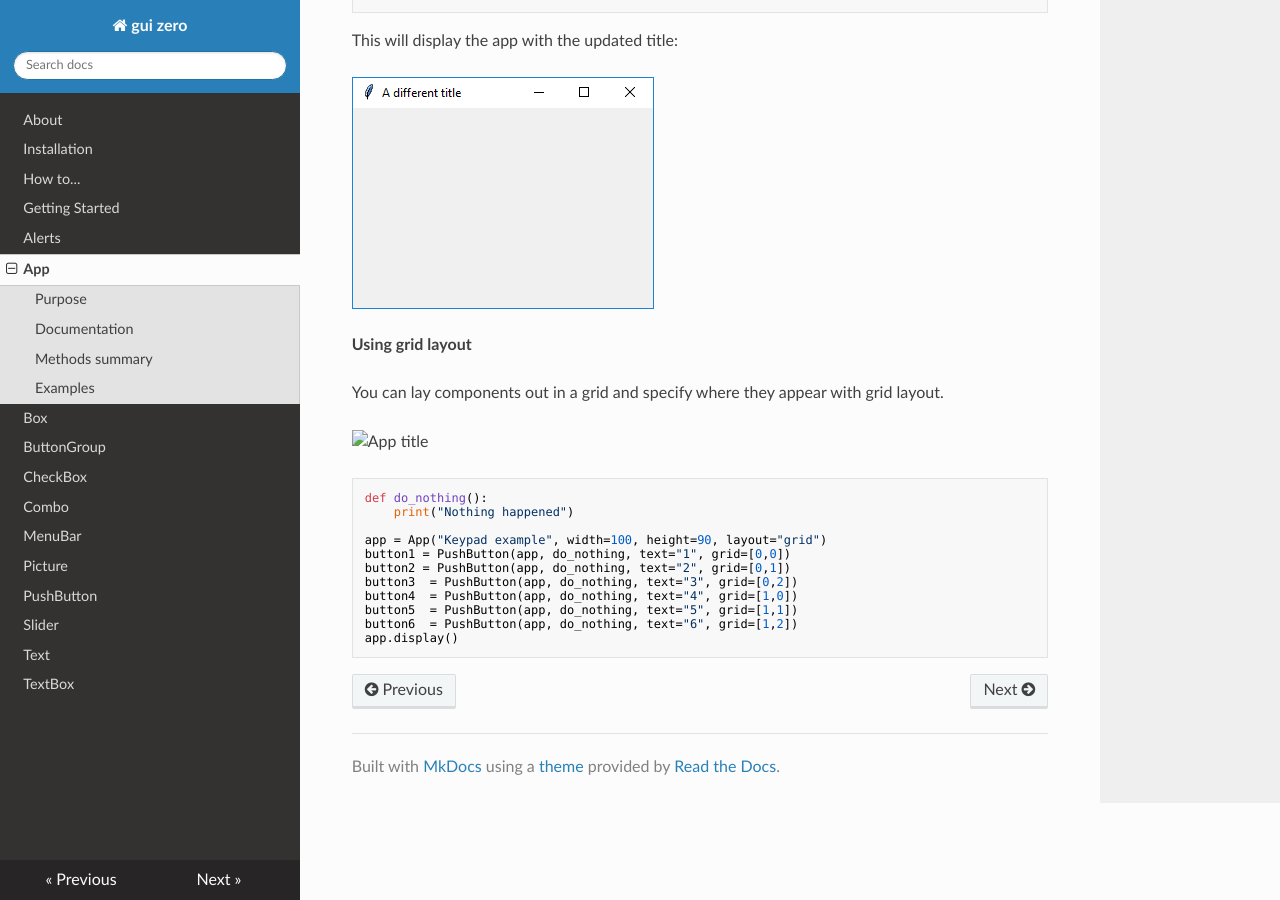
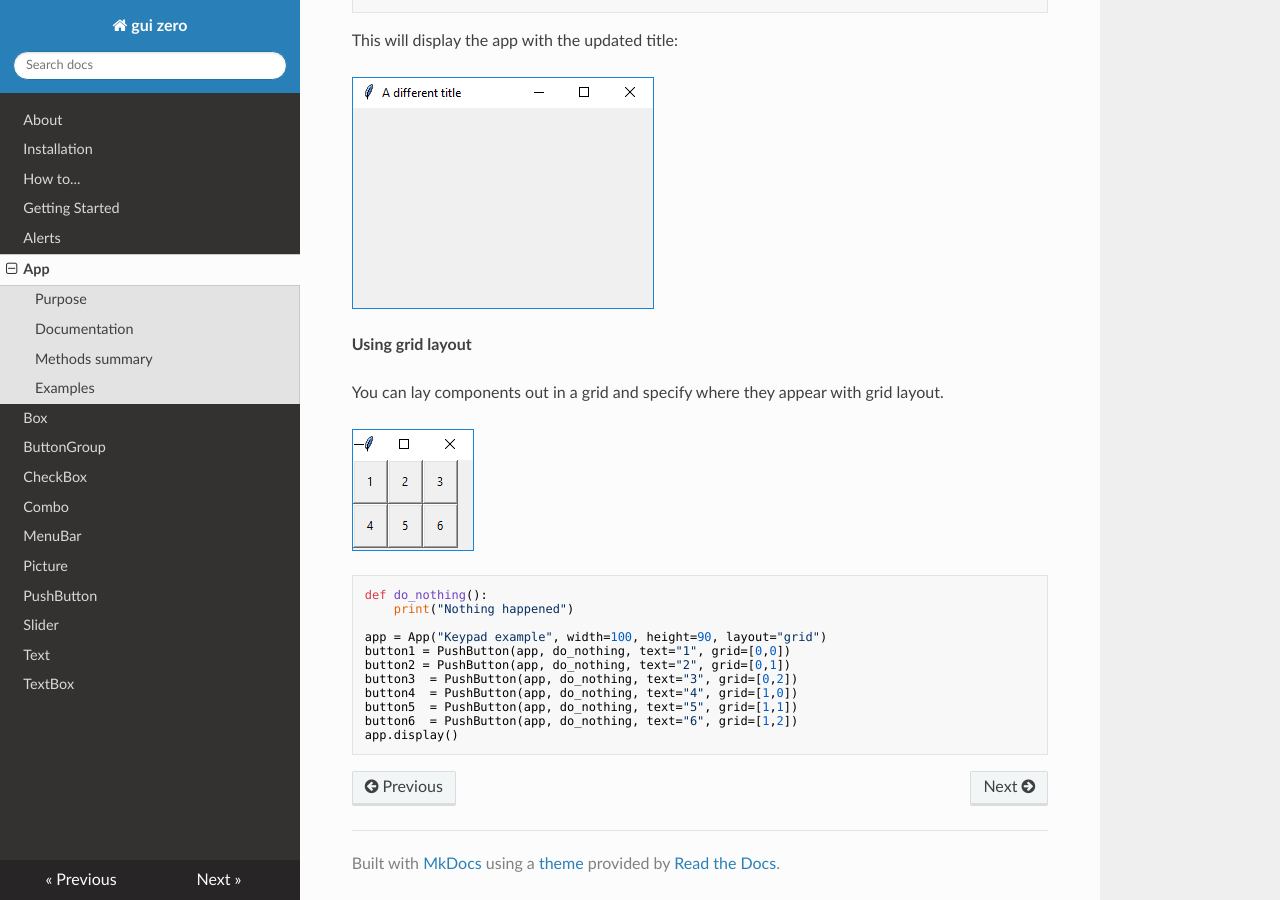
Before and after one commit to lawsie/guizero, an MkDocs documentation site: the page built from docs-src/docs/app.md, in a window 1280 px wide and 900 px high, scrolled down 2166 px. Built offline with MkDocs 1.6.1, drawn with Linux system fonts in a browser that asks for light colours; nearby versions of some CDN libraries; old or Windows-style settings are respelled for this version of MkDocs.

Commit message:
Update broken image in docs

````diff
--- a/docs-src/docs/app.md
+++ b/docs-src/docs/app.md
@@ -87,7 +87,7 @@ This will display the app with the updated title:
 
 You can lay components out in a grid and specify where they appear with grid layout.
 
-![App title](images/Keypad_windows.png)
+![App title](images/keypad_windows.png)
 
 ```python
 def do_nothing():
--- a/docs/app/index.html
+++ b/docs/app/index.html
@@ -338,7 +338,7 @@ app.display()
 <p><img alt="App title" src="../images/app_set_title.png" /></p>
 <p><strong>Using grid layout</strong></p>
 <p>You can lay components out in a grid and specify where they appear with grid layout.</p>
-<p><img alt="App title" src="../images/Keypad_windows.png" /></p>
+<p><img alt="App title" src="../images/keypad_windows.png" /></p>
 <pre><code class="python">def do_nothing():
     print(&quot;Nothing happened&quot;)
 
````
